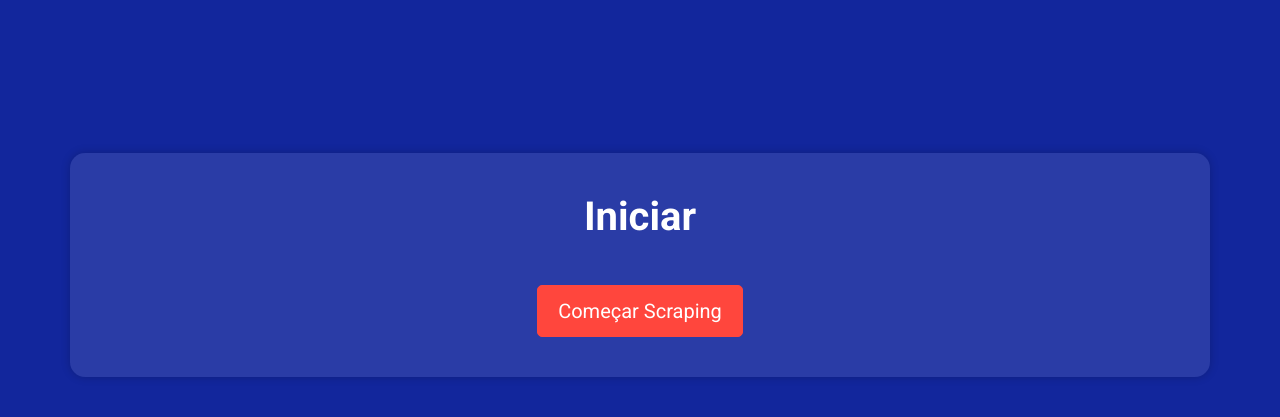
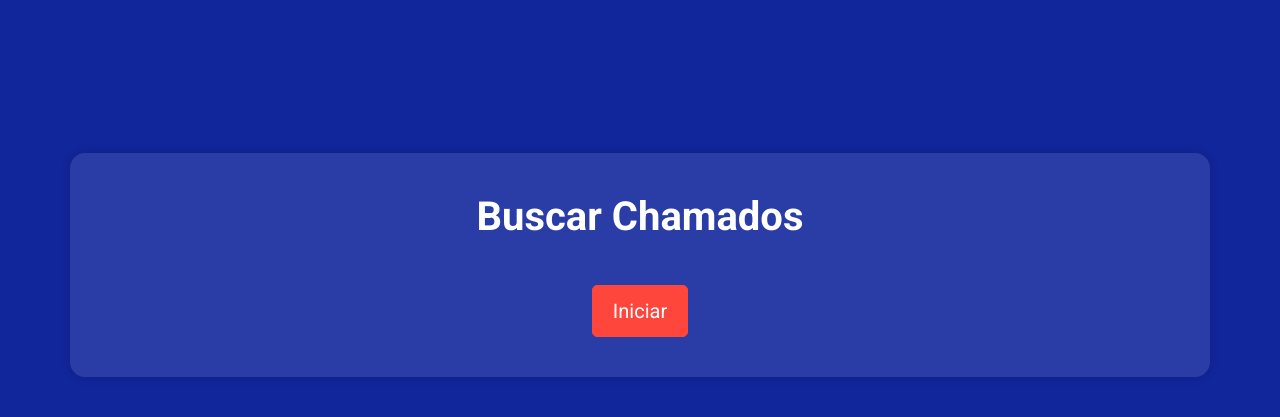
Before and after one commit to alvesmagnocavalcante/chamados_scraper, a Django app: page / in a window 1280 px wide. Shown: the part 135-552 px from the top of the page. Run offline with Django 5.2, Linux system fonts and the light colour scheme; some libraries are stand-ins or nearby versions.

Commit message:
Update index.html

```diff
--- a/scraping/templates/index.html
+++ b/scraping/templates/index.html
@@ -4,7 +4,7 @@
 <head>
     <meta charset="UTF-8">
     <meta name="viewport" content="width=device-width, initial-scale=1.0">
-    <title>Procurar Chamados</title>
+    <title>Meus Chamados</title>
     <link href="https://stackpath.bootstrapcdn.com/bootstrap/5.3.0/css/bootstrap.min.css" rel="stylesheet">
     <link href="https://fonts.googleapis.com/css2?family=Roboto:wght@400;700&display=swap" rel="stylesheet">
     <style>
@@ -45,10 +45,10 @@
 </head>
 <body>
     <div class="container">
-        <h1>Iniciar</h1>
+        <h1>Buscar Chamados</h1>
         <form method="post">
             {% csrf_token %}
-            <button type="submit" class="btn btn-custom btn-lg mt-4">Começar Scraping</button>
+            <button type="submit" class="btn btn-custom btn-lg mt-4">Iniciar</button>
         </form>
     </div>
 </body>
```
